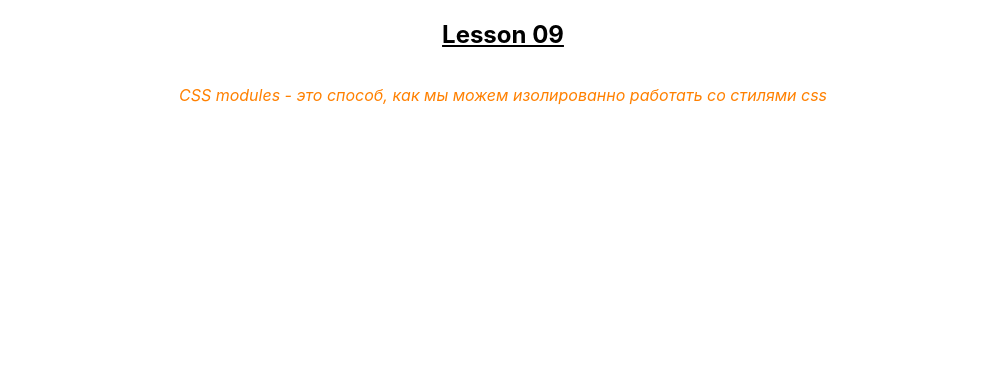
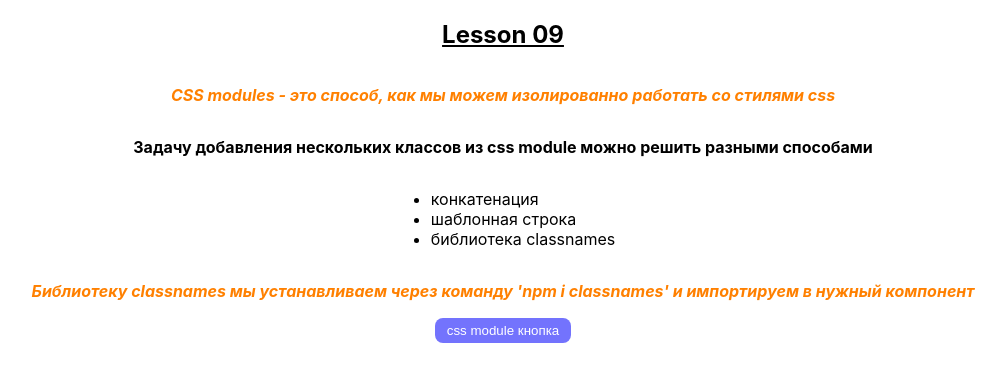
Before and after one commit to dmitrii-kuvaldin/49-ts, a React (Create React App) app: page / in a window 1280 px wide. Shown: the top 382 px of the page, without its empty margins (137-1143 px from the left). Built offline with nearby package versions, Linux system fonts and the light colour scheme.

Commit message:
lesson 9

```diff
--- a/package.json
+++ b/package.json
@@ -8,6 +8,7 @@
     "@types/node": "^16.18.119",
     "@types/react": "^18.3.12",
     "@types/react-dom": "^18.3.1",
+    "classnames": "^2.5.1",
     "gh-pages": "^6.2.0",
     "react": "^18.3.1",
     "react-dom": "^18.3.1",
--- a/src/components/myButton/MyButton.tsx
+++ b/src/components/myButton/MyButton.tsx
@@ -1,16 +1,6 @@
-// * с объектом props, без деструктуризации
-// import './myButton.css'
-// function MyButton(props) {
-//   return <button onClick={props.func} className="my-button">{props.text}</button>
-// }
-// export default MyButton;
-// * c деструктуризацией
-// * мы забираем значения из объекта по ключам и кладем в переменные с соответствующим именем в одну строчку
+import styles from "./myButton.module.css";
+import cn from 'classnames'
 
-import "./myButton.css";
-
-// описали интерфейс для пропсов IMyButtonProps
-// поскольку у нас указаны значения по умолчанию мы можем поставить вопрос перед свойством сделав его не обязательным для передачи
 interface IMyButtonProps {
   text?: string
   isDanger?: boolean
@@ -22,14 +12,25 @@ const handleDefaultClick = () => {
   console.log("default click!");
 };
 
-// интерфейс указываем в круглых скобках после деструктуризации props после двоеточия
 function MyButton({
   func = handleDefaultClick,
   isDanger = true,
   text = "Click",
   myType = 'button' }:IMyButtonProps) {
   return (
-    <button type={myType} onClick={func} className={`my-button ${isDanger ? "btn-danger" : "btn-primary"}`}>
+    // <button type={myType} onClick={func}
+    // className={`my-button ${isDanger ? "btn-danger" : "btn-primary"}`}>
+    //   {text}
+    // </button>
+    <button type={myType} onClick={func}
+    className={cn(styles.myButton, {
+      // если isDanger будет true
+      // мы добавим styles.btnDanger
+      // если false - класс добавлен не будет
+      [styles.btnDanger]:isDanger,
+      // каждое следующее условие мы указываем через запятую
+      [styles.btnPrimary]:!isDanger
+    })}>
       {text}
     </button>
   );
--- a/src/components/myButton/myButton.css
+++ b/src/components/myButton/myButton.module.css
@@ -1,4 +1,4 @@
-.my-button {
+.myButton {
   color: white;
   cursor: pointer;
   margin: 1px;
@@ -7,18 +7,18 @@
   border: none;
 }
 
-.btn-primary {
+.btnPrimary {
   background-color: rgb(115, 115, 253);
 }
 
-.btn-danger {
+.btnDanger {
   background-color: rgb(253, 70, 70);
 }
 
-.btn-primary:hover {
+.btnPrimary:hover {
   background-color: rgb(184, 184, 255);
 }
 
-.btn-danger:hover {
+.btnDanger:hover {
   background-color: rgb(255, 145, 145);
 }
--- a/src/lessons/lesson09/Lesson09.tsx
+++ b/src/lessons/lesson09/Lesson09.tsx
@@ -1,13 +1,23 @@
 import React from 'react'
 // css модули мы импортируем в переменной
 import styles from './lesson09.module.css'
+import cn from 'classnames'
+import MyButton from "../../components/myButton/MyButton";
 
 export default function Lesson09() {
   // console.log(styles)
   return (
     <div className="lesson-container">
       <h2 className={styles.heading}>Lesson 09</h2>
-      <p className={styles.desc}>CSS modules - это способ, как мы можем изолированно работать со стилями css</p>
+      <p className={`${styles.desc} ${styles.boldText}`}>CSS modules - это способ, как мы можем изолированно работать со стилями css</p>
+      <p className={styles.boldText}>Задачу добавления нескольких классов из css module можно решить разными способами</p>
+      <ul>
+        <li>конкатенация</li>
+        <li>шаблонная строка</li>
+        <li>библиотека classnames</li>
+      </ul>
+      <p className={cn(styles.desc, styles.boldText)}>Библиотеку classnames мы устанавливаем через команду 'npm i classnames' и импортируем в нужный компонент</p>
+      <MyButton isDanger={false} text="css module кнопка"/>
     </div>
   )
 }
--- a/src/lessons/lesson09/lesson09.module.css
+++ b/src/lessons/lesson09/lesson09.module.css
@@ -6,3 +6,8 @@
 .heading {
   text-decoration: underline;
 }
+
+/* в css модулях имя класса из нескольких слов пишут в camel case */
+.boldText {
+  font-weight: bold;
+}
```
Also changed, not shown: 1 other file (tests, documents, lock files or other folders).
